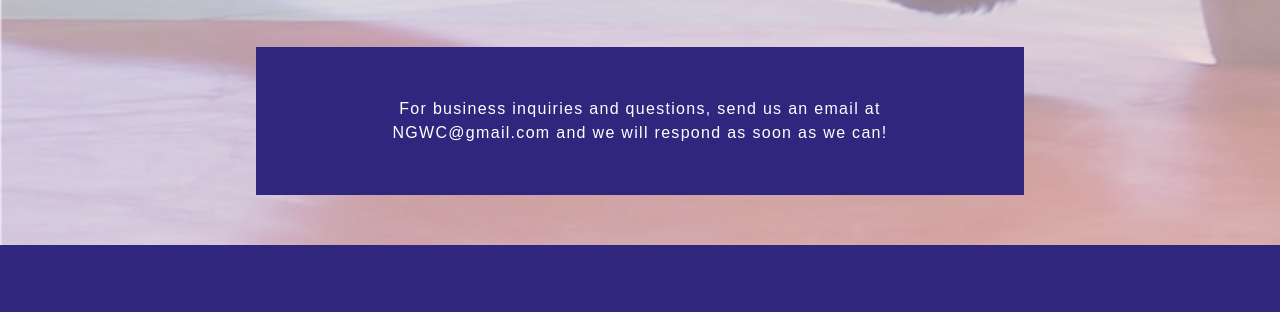
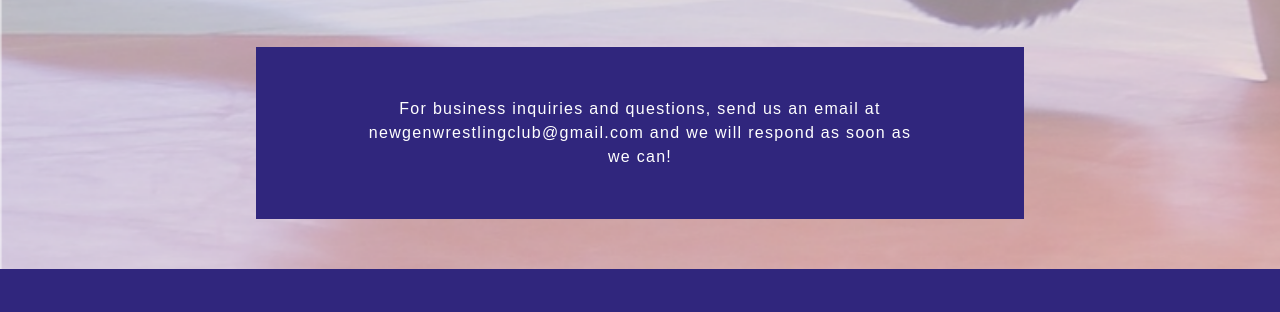
Before and after one commit to NGWC/ngwc, a plain HTML site: page views/contact.html in a window 1280 px wide. Shown: the part 328-640 px from the top of the page. Drawn offline with Linux system fonts and the light colour scheme.

Commit message:
Update contact.html

```diff
--- a/views/contact.html
+++ b/views/contact.html
@@ -53,7 +53,7 @@
             <h2 class="contact-header">Contact Information</h2>
         </div>
         <p class="contact-info">For business inquiries and questions, send us an email at
-            NGWC@gmail.com and we will respond as soon as we can!</p>
+            newgenwrestlingclub@gmail.com and we will respond as soon as we can!</p>
     </main>
 
     <footer class="footer">
```
